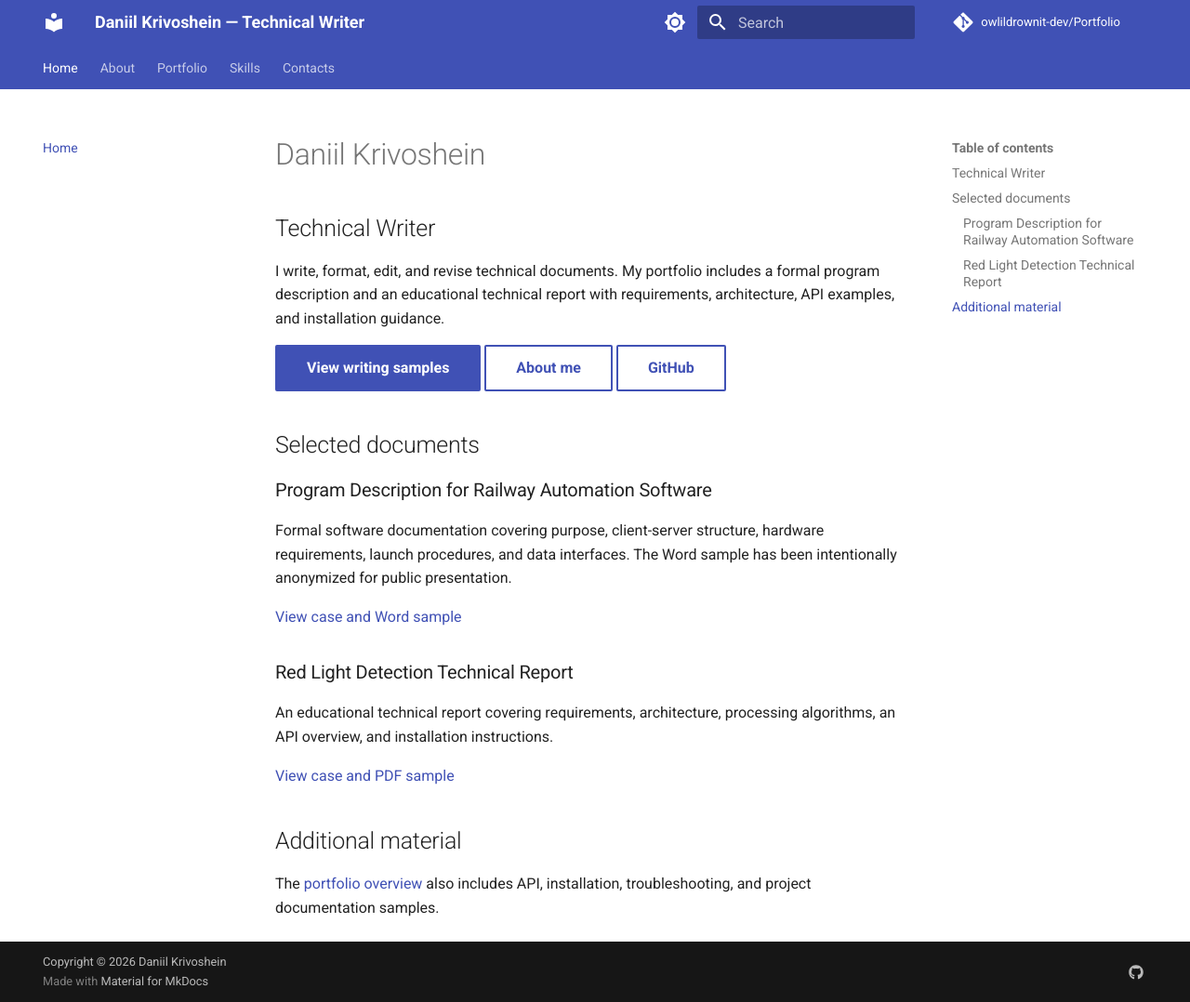
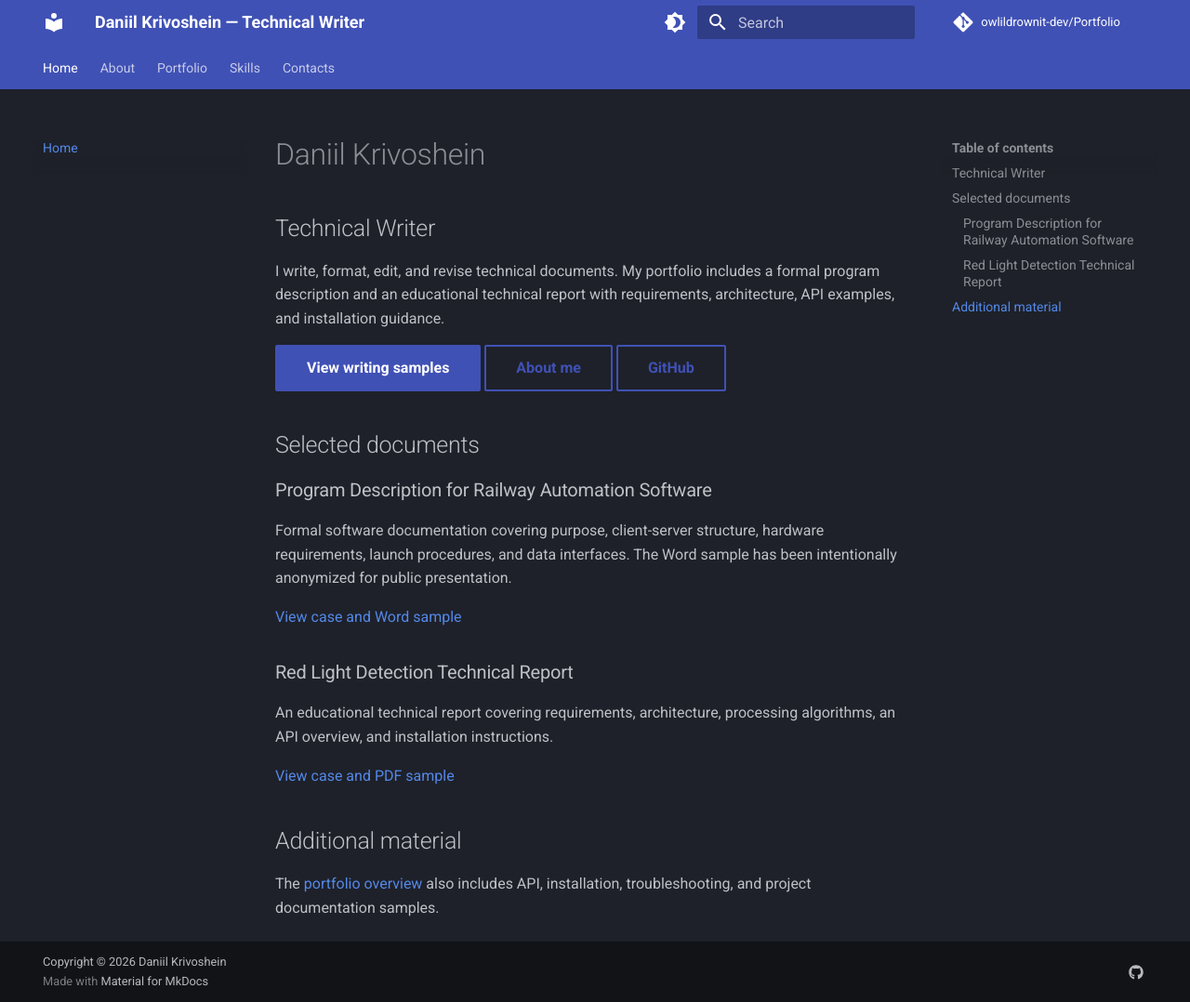
Before and after one commit to owlildrownit-dev/Portfolio, an MkDocs documentation site: the page built from docs/index.md, in a window 1280 px wide and 1078 px high. Shown: the whole window at 93% size. Built offline with MkDocs 1.6.1 and Material for MkDocs 9.7.7, drawn with Linux system fonts in a browser that asks for light colours; comment, search, counter and statistics services are not loaded.

Commit message:
Use dark theme by default

```diff
--- a/mkdocs.yml
+++ b/mkdocs.yml
@@ -14,18 +14,18 @@ theme:
     - content.code.copy
     - search.suggest
   palette:
+    - scheme: slate
+      primary: indigo
+      accent: blue
+      toggle:
+        icon: material/brightness-4
+        name: Switch to light mode
     - scheme: default
       primary: indigo
       accent: blue
       toggle:
         icon: material/brightness-7
         name: Switch to dark mode
-    - scheme: slate
-      primary: indigo
-      accent: blue
-      toggle:
-        icon: material/brightness-4
-        name: Switch to light mode
 nav:
   - Home: index.md
   - About: about.md
```
